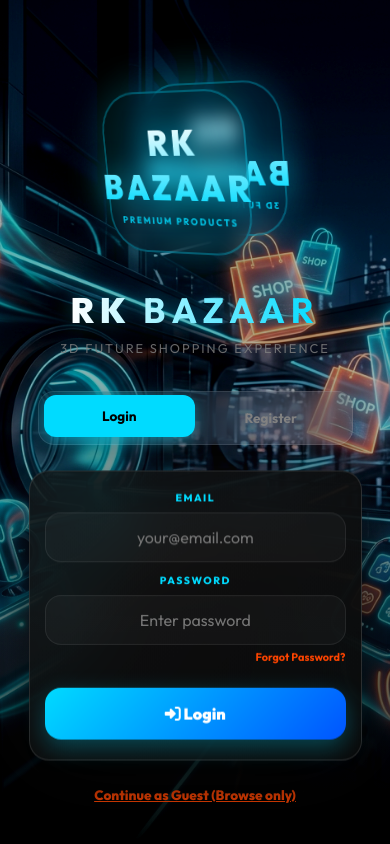
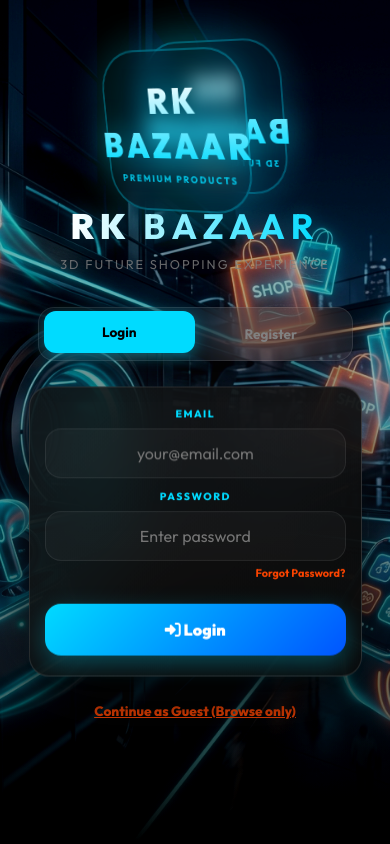
Before and after one commit to rkgadgets02-source/rk-bazaar-ecommerce, a website: page frontend/index.html in a window 390 px wide. Drawn offline with Linux system fonts and the light colour scheme; some packages are replaced by stand-ins of ours; no server answers; a script that the page names is missing.

Commit message:
fix: resolve mobile browser toolbar cutoff by adding bottom padding and panel margins

```diff
--- a/frontend/style.css
+++ b/frontend/style.css
@@ -528,6 +528,11 @@
   #auth-screen {
     justify-content: flex-start;
     padding-top: calc(24px + env(safe-area-inset-top, 0px));
+    padding-bottom: calc(80px + env(safe-area-inset-bottom, 0px)) !important;
+  }
+
+  #auth-main-panel, #auth-otp-panel, #auth-forgot-panel, #auth-reset-panel {
+    margin-bottom: 80px !important;
   }
 
   .auth-box {
```
